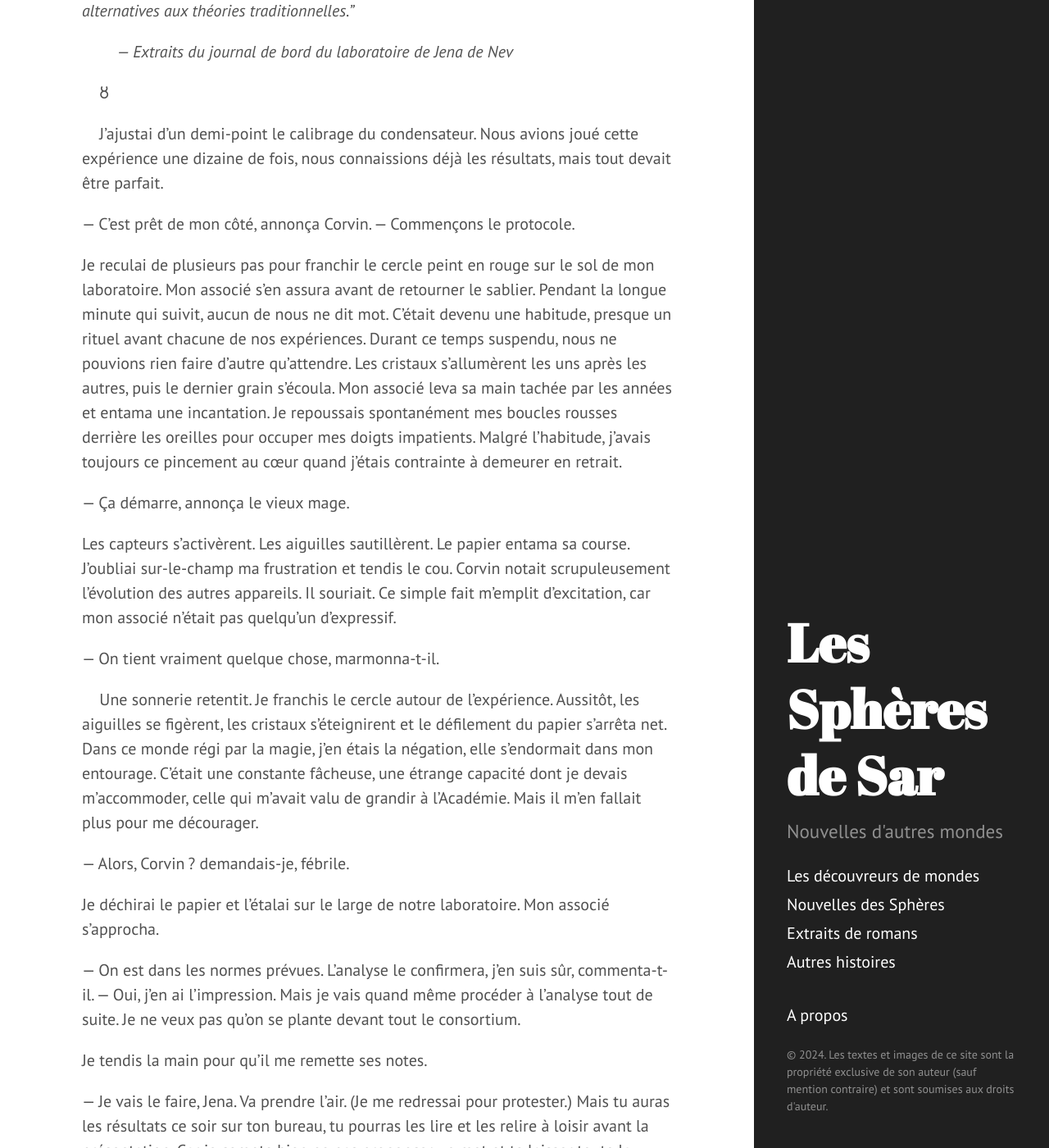
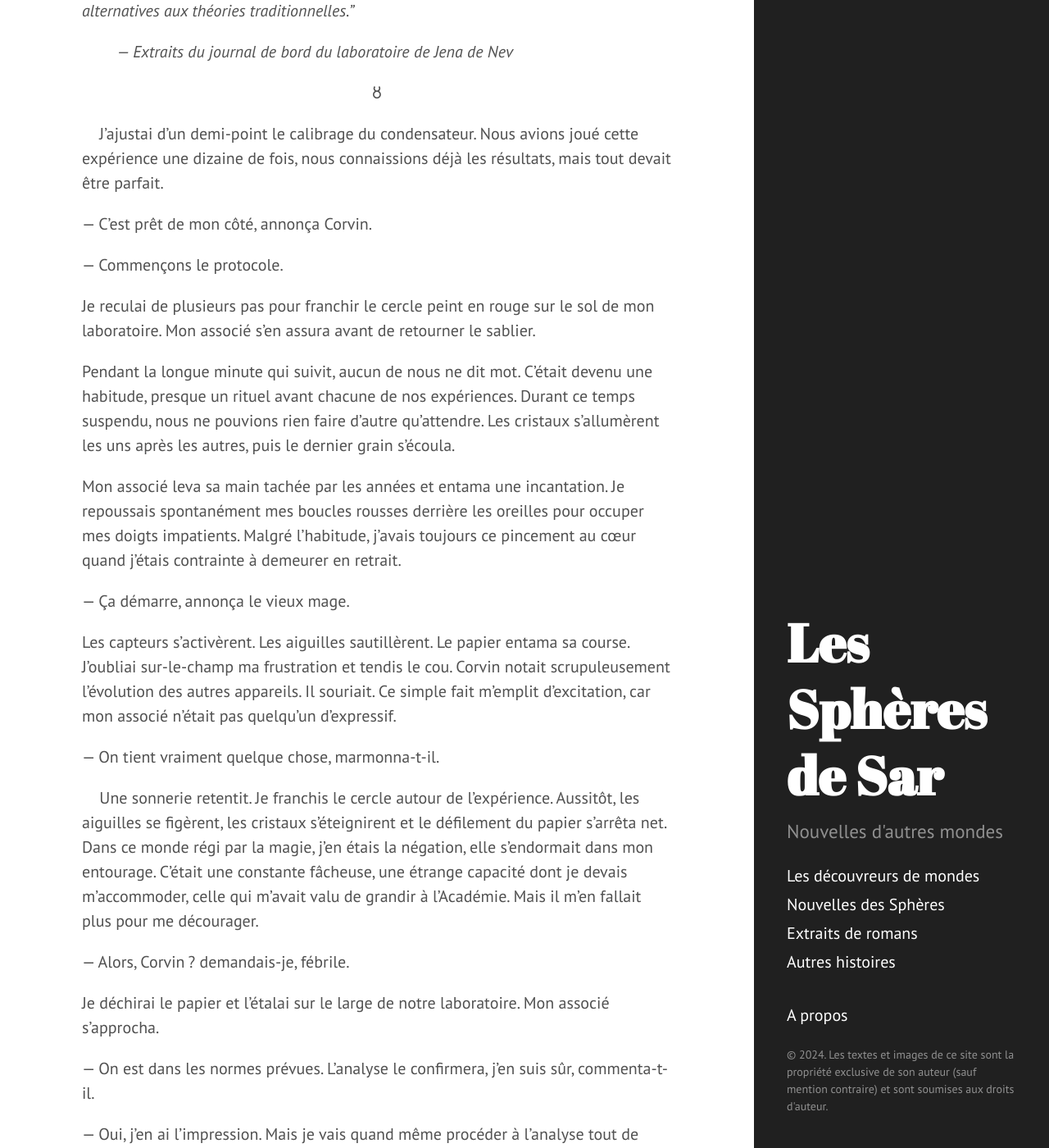
Before and after one commit to spheresdesar/shortstories, a Jekyll site: the page built from _posts/2024-08-23-le-cinquieme-dieu-extrait-chap2.md, in a window 1280 px wide and 1400 px high, scrolled down 332 px. Shown: the whole window at 82% size. Built offline with Jekyll 4.4.1, drawn with Linux system fonts in a browser that asks for light colours; some of the changed text lies outside the part shown.

Commit message:
Corrections Le cinquième dieu

```diff
--- a/_posts/2024-08-23-le-cinquieme-dieu-extrait-chap2.md
+++ b/_posts/2024-08-23-le-cinquieme-dieu-extrait-chap2.md
@@ -11,17 +11,20 @@ category: roman
 &nbsp;&nbsp;&nbsp;&nbsp;&nbsp;&nbsp;&nbsp;&nbsp;*— Extraits du journal de bord du laboratoire de Jena de Nev*
 
 
-&nbsp;&nbsp;&nbsp;&nbsp;🜘
+<p style="text-align: center;">🜘</p>
 
 
 &nbsp;&nbsp;&nbsp;&nbsp;J’ajustai d’un demi-point le calibrage du condensateur. Nous avions joué cette expérience une dizaine de fois, nous connaissions déjà les résultats, mais tout devait être parfait.
 
 
 — C’est prêt de mon côté, annonça Corvin.
+
 — Commençons le protocole.
 
 Je reculai de plusieurs pas pour franchir le cercle peint en rouge sur le sol de mon laboratoire. Mon associé s’en assura avant de retourner le sablier.
+
 Pendant la longue minute qui suivit, aucun de nous ne dit mot. C’était devenu une habitude, presque un rituel avant chacune de nos expériences. Durant ce temps suspendu, nous ne pouvions rien faire d’autre qu’attendre. Les cristaux s’allumèrent les uns après les autres, puis le dernier grain s’écoula.
+
 Mon associé leva sa main tachée par les années et entama une incantation. Je repoussais spontanément mes boucles rousses derrière les oreilles pour occuper mes doigts impatients. Malgré l’habitude, j’avais toujours ce pincement au cœur quand j’étais contrainte à demeurer en retrait.
 
 — Ça démarre, annonça le vieux mage.
@@ -37,6 +40,7 @@ Les capteurs s’activèrent. Les aiguilles sautillèrent. Le papier entama sa c
 Je déchirai le papier et l’étalai sur le large de notre laboratoire. Mon associé s’approcha.
 
 — On est dans les normes prévues. L’analyse le confirmera, j’en suis sûr, commenta-t-il.
+
 — Oui, j’en ai l’impression. Mais je vais quand même procéder à l’analyse tout de suite. Je ne veux pas qu’on se plante devant tout le consortium.
 
 Je tendis la main pour qu’il me remette ses notes.
@@ -56,7 +60,7 @@ Je me détendis et lui assénai une tape amicale sur l’épaule.
 — Plus si jeune.
 
 
-&nbsp;&nbsp;&nbsp;&nbsp;🜘
+<p style="text-align: center;">🜘</p>
 
 
 &nbsp;&nbsp;&nbsp;&nbsp;Le soleil dominait le ciel de Nev. L’été s’était installé et l’on flânait sur les bancs pour le déjeuner. La main en visière pour me protéger de la lumière aveuglante, je me glissai dans le flot grouillant qui remplissait les allées de l’Académie. Mon chez-moi.
@@ -78,12 +82,15 @@ Elle appuya vivement sa main sur la mienne. Ses bracelets bon marché tintèrent
 Je souris à sa moue faussement honteuse. Séréna était la seule personne à qui je n’arrivais jamais à en vouloir. Peut-être parce qu’elle ne m’avait pas laissé le choix d’être son amie durant notre adolescence.
 
 — Je sais où sont mes limites.
+
 — Oh, oui, tu prends même un repas à une heure décente, se moqua-t-elle. À moins que ce soit Corvin qui t’ait obligé à quitter le labo ?
 
 Ces deux-là faisaient la paire. À croire qu’ils se concertaient pour me mener la vie dure. Serena mordit sa lèvre pour contenir son amusement. Contrariée, j’entamai mon assiette de légumes en silence puis relevai la tête après une première bouchée.
 
 — C’est faux. Il m’a demandé d’aller prendre l’air. On aurait tout aussi bien pu ouvrir la fenêtre.
+
 — Tu pars demain pour une autre sphère ! Tu dois te reposer. Et je sais que tu n’as pas dormi la nuit dernière.
+
 — C’est également faux.
 
 Serena me fit les gros yeux.
@@ -99,7 +106,7 @@ Elle secoua la tête avec un sourire, sans aucune trace de rancune dans son rega
 — Tu ne changeras jamais.
 
 
-&nbsp;&nbsp;&nbsp;&nbsp;🜘
+<p style="text-align: center;">🜘</p>
 
 
 &nbsp;&nbsp;&nbsp;&nbsp;Des professeurs et des mages emplirent à leur tour le réfectoire. Corvin comptait parmi les mages les plus modestes que j’avais pu rencontrer. Ceux qui se massaient près des cuisines portaient de grandes capes décorées d’anciennes runes ou des couleurs criardes de leur domaine d’expertise. Les femmes étaient rares, comme dans toute position octroyant du pouvoir.
@@ -113,8 +120,11 @@ Demain, j’embarquerais dans une navette, je traverserais un portail et je proc
 Je sursautai à la voix de Serena.
 
 — De quoi tu parles ?
+
 — Ton projet a été choisi pour le consortium et tu vas aller sur Maérïan.
+
 — Ce n’est pas de la chance, j’ai travaillé dur pour ça. J’ai fait mes preuves.
+
 — Je le sais. Et plus que moi. Mais imagine ! Tu vas surtout voir des hégols, plein d’hégols !
 
 Elle frissonna d’excitation. Son attirance pour eux me dépassait. Certes, ils nous avaient ouvert les yeux sur la complexité de l’Univers et la quantité incroyable de sphères habitées, mais ce n’était pas par bonté d’âme.
@@ -140,17 +150,21 @@ J’ouvris la bouche pour protester, puis me ravisai. Elle n’avait pas tort.
 Serena se pinça les lèvres.
 
 — Promets-moi d’être prudente tout de même, d’accord ? capitula-t-elle.
+
 — Je suis toujours prudente.
 
 Son regard s’arrêta sur l’horloge accrochée au mur. Elle sursauta.
 
 — Zut ! Je vais être en retard. Caiside doit déjà m’attendre.
+
 — Je croyais que tu ne travaillais pas cet après-midi.
+
 — Oh. Ce n’est pas pour le travail, répondit-elle avec malice.
 
 Je levai les yeux au ciel. Son idylle avec le mage Caiside, son directeur de recherche, frisait l’absurde. Elle arrangea ses cheveux et me sourit.
 
 — Comment tu me trouves ?
+
 — Comme tous les jours ?
 
 Elle tira sa langue avec espièglerie.
@@ -164,7 +178,7 @@ Autant de naïveté chez une assistante de laboratoire m’impressionnait. J’a
 Son visage s’illumina et mon propre sourire se fit plus sincère. Après tout, son bonheur était plus important que mes convictions. Et si ce mage lui faisait du mal, j’étais prête à m’occuper personnellement de son cas.
 
 
-&nbsp;&nbsp;&nbsp;&nbsp;🜘
+<p style="text-align: center;">🜘</p>
 
 
 &nbsp;&nbsp;&nbsp;&nbsp;Mes pas me menèrent jusqu’au bureau du directeur Eogan. J’espérais que sa présence apaiserait mon esprit lancé à pleine vitesse. L’observateur Devadas s’entretenait avec lui. C’était en quelque sorte l’ambassadeur de la Grande Académie de Yankasha et le premier interlocuteur du Protectorat concernant les affaires d’Orianesse.
@@ -172,6 +186,7 @@ Son visage s’illumina et mon propre sourire se fit plus sincère. Après tout,
 L’hégol saisit l’opportunité de me rappeler une nouvelle fois ma place dans la hiérarchie du Protectorat, c’est-à-dire tout en bas de l’échelle. Il me considéra avec dédain. Sa peau fine et ses traits anguleux lui donnaient l’air d’un rapace jugeant de la qualité de sa prochaine proie.
 
 — Vous avez conscience de la difficulté que cause votre transport, professeure ? La Grande Académie a affrété un vaisseau extrêmement coûteux.
+
 — Bien que je n’ai pas choisi ma condition, j’ai effectivement conscience de l’honneur qui m’est fait.
 
 Ma réponse fit frémir ses narines.
@@ -181,6 +196,7 @@ Ma réponse fit frémir ses narines.
 Le directeur Eogan s’éclaircit la voix.
 
 — La professeure Jena sait tout cela, observateur. J’ai toute confiance en elle et en son associé.
+
 — Le contraire m’aurait étonné, marmonna Devadas.
 
 &nbsp;&nbsp;&nbsp;&nbsp;L’observateur n’était pas dupe de l’affection toute paternelle du directeur et ne manquait jamais de le relever. Après tout, Eogan m’avait quasiment élevé au milieu des professeurs et des chercheurs depuis ma tendre enfance. Grâce à son soutien, j’avais construit l’avenir dont je rêvais.
@@ -200,6 +216,7 @@ Si tous les hégols étaient aussi pédants et prétentieux que celui-là, ils a
 &nbsp;&nbsp;&nbsp;&nbsp;Le sourire diplomatique du directeur se fit plus naturel. Il s’appuya sur le dossier de son siège et me considéra avec douceur.
 
 — Tu ne te lasses pas de taquiner l’observateur ?
+
 — Je n’ai fait qu’énoncer des faits, répliquai-je très sérieusement.
 
 Son visage s’assombrit en prenant une teinte concernée.
@@ -209,7 +226,9 @@ Son visage s’assombrit en prenant une teinte concernée.
 Je me laissai tomber dans le canapé près de la fenêtre.
 
 — Je n’arrivais pas à dormir, alors autant être productive, me renfrognai-je.
+
 — Tu sais bien que tu dois être en pleine forme demain. Tu t’es préparée toute ta vie pour ce jour.
+
 — Justement ! Une seule hésitation et cette chance me filera entre les doigts.
 
 Il secoua la tête puis ouvrit un tiroir de son bureau. Quand il se leva, il tenait un paquet entre ses mains.
@@ -237,7 +256,7 @@ Il déposa un baiser sur mes cheveux.
 — Rentre te reposer. Demain sera vite là.
 
 
-&nbsp;&nbsp;&nbsp;&nbsp;🜘
+<p style="text-align: center;">🜘</p>
 
 
 &nbsp;&nbsp;&nbsp;&nbsp;Ma chambre se situait au bout de l’aile des résidents titulaires, à l’opposé des logements occupés par les mages et les invités. C’était une large pièce remplie de livres et de rapports d’expériences. Mais contrairement à toutes les autres, elle était équipée d’une lampe à huile, d’un petit poêle à bois et d’une horloge mécanique. Ces objets se rencontraient plus couramment dans les campagnes reculées qu’à l’épicentre de la culture magique de la sphère Orianesse.
```
